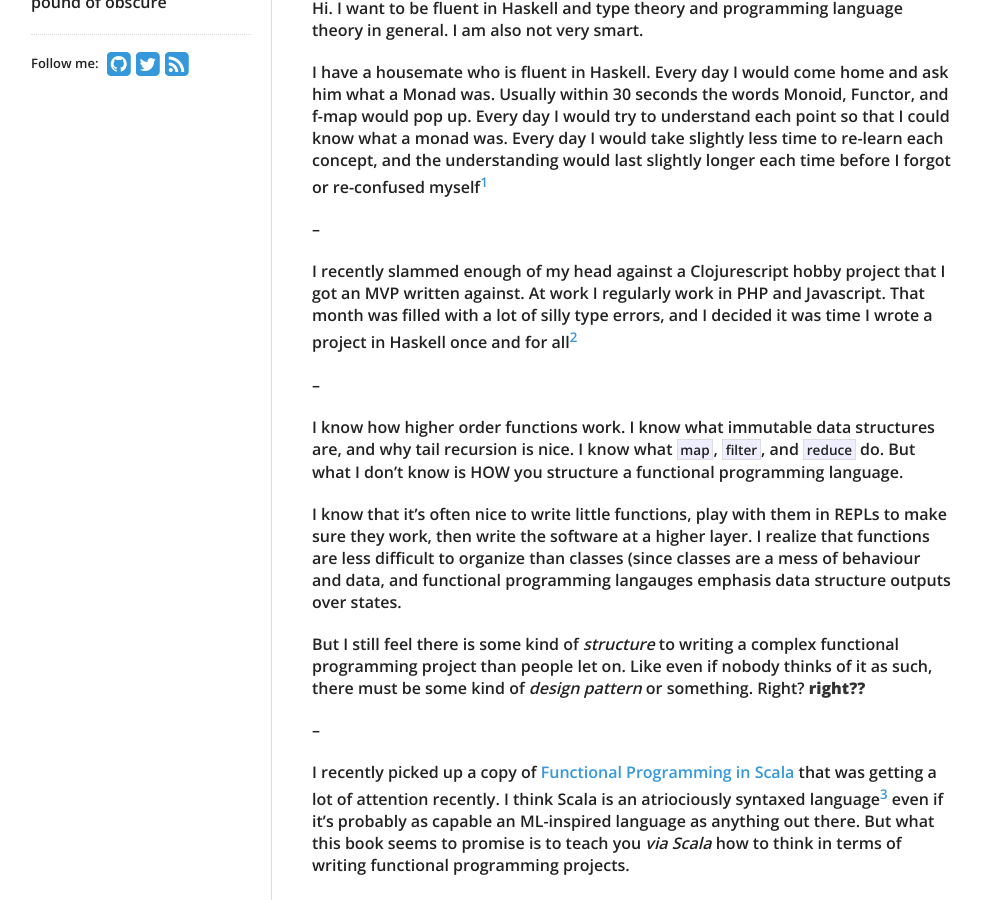
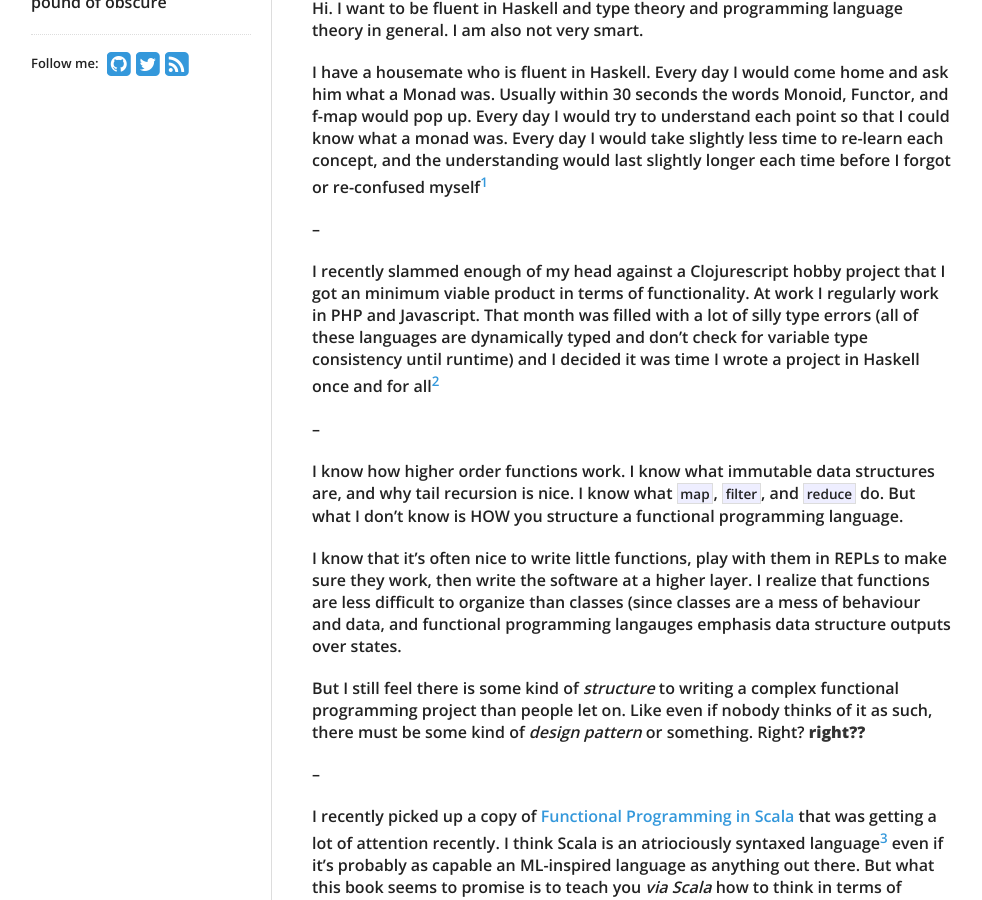
Before and after one commit to RobotDisco/robotdisco.github.com, a Jekyll site: the page built from _posts/2016-01-10-functional_programming_in_scala_chapter_3.md, in a window 1280 px wide and 900 px high, scrolled down 331 px. Shown: the whole window, without its empty margins (139-1121 px from the left). Built offline with Jekyll 4.4.1, drawn with Linux system fonts in a browser that asks for light colours; nearby versions of some CDN libraries.

Commit message:
Trying to make FP in Scala post a bit more clear.

```diff
--- a/_posts/2016-01-10-functional_programming_in_scala_chapter_3.md
+++ b/_posts/2016-01-10-functional_programming_in_scala_chapter_3.md
@@ -12,7 +12,7 @@ I have a housemate who is fluent in Haskell. Every day I would come home and ask
 
 --
 
-I recently slammed enough of my head against a Clojurescript hobby project that I got an MVP written against. At work I regularly work in PHP and Javascript. That month was filled with a lot of silly type errors, and I decided it was time I wrote a project in Haskell once and for all[^2]
+I recently slammed enough of my head against a Clojurescript hobby project that I got an minimum viable product in terms of functionality. At work I regularly work in PHP and Javascript. That month was filled with a lot of silly type errors (all of these languages are dynamically typed and don't check for variable type consistency until runtime) and I decided it was time I wrote a project in Haskell once and for all[^2]
 
 --
 
```
